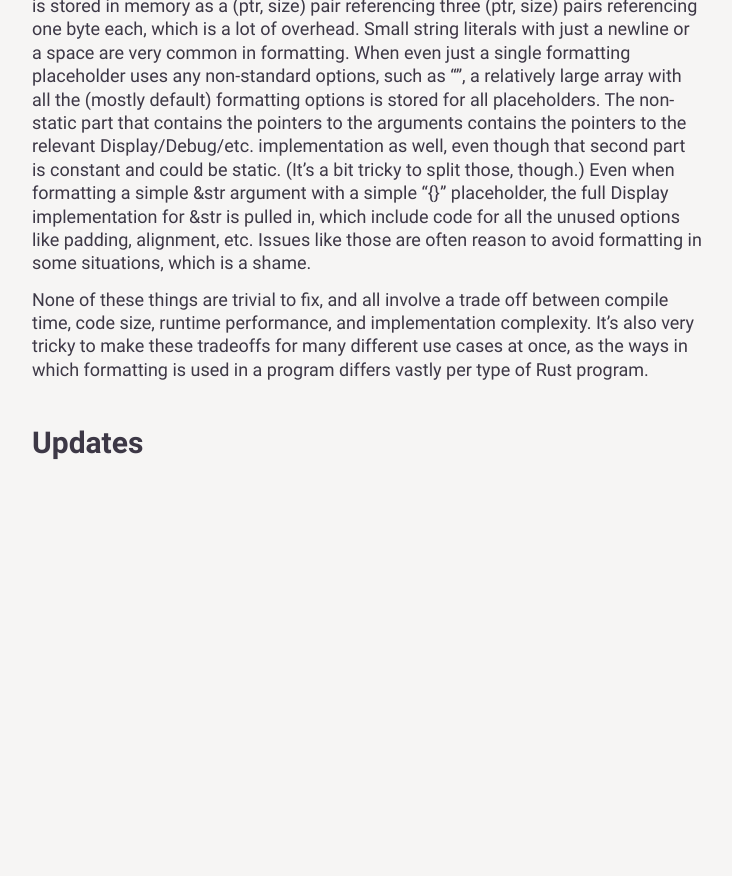
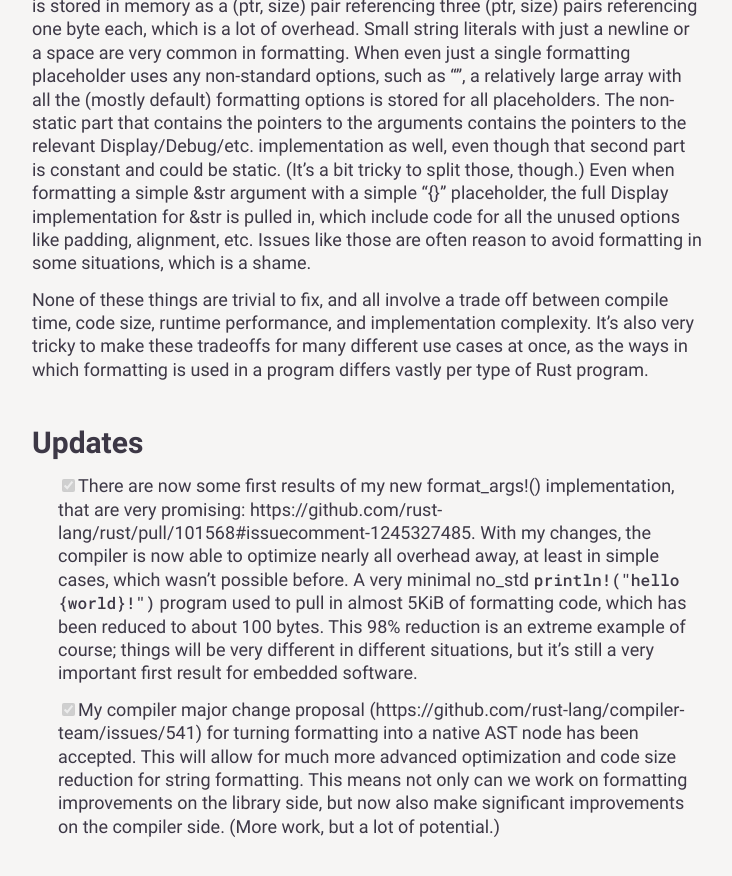
Before and after one commit to yijunyu/trusted-programming.github.io, a Jekyll site: the page built from articles/work-in-progress/Library/FmtArgs.md, in a window 1280 px wide and 900 px high, scrolled down 612 px. Shown: the top 876 px of the window, without its empty margins (273-1005 px from the left). Built offline with Jekyll 4.4.1, drawn with Linux system fonts in a browser that asks for light colours; before the commit the page ends 1159 px from its top, so only the background shows below that.

Commit message:
Update FmtArgs.md
Update from Mara

```diff
--- a/articles/work-in-progress/Library/FmtArgs.md
+++ b/articles/work-in-progress/Library/FmtArgs.md
@@ -27,4 +27,6 @@ None of these things are trivial to fix, and all involve a trade off between com
 
 ## Updates
 
--
+- [x] There are now some first results of my new format_args!() implementation, that are very promising: https://github.com/rust-lang/rust/pull/101568#issuecomment-1245327485. With my changes, the compiler is now able to optimize nearly all overhead away, at least in simple cases, which wasn't possible before. A very minimal no_std `println!("hello {world}!")` program used to pull in almost 5KiB of formatting code, which has been reduced to about 100 bytes. This 98% reduction is an extreme example of course; things will be very different in different situations, but it's still a very important first result for embedded software.
+
+- [x] My compiler major change proposal (https://github.com/rust-lang/compiler-team/issues/541) for turning formatting into a native AST node has been accepted. This will allow for much more advanced optimization and code size reduction for string formatting. This means not only can we work on formatting improvements on the library side, but now also make significant improvements on the compiler side. (More work, but a lot of potential.)
```
